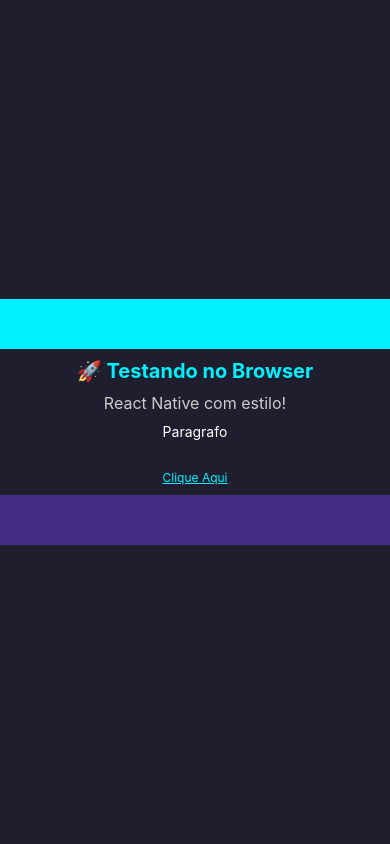
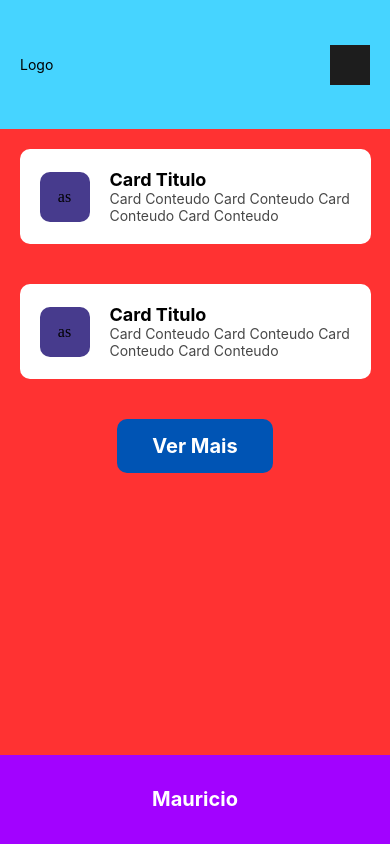
Before and after one commit to MauricioVazz/tutorial-react-native-expo, a React Native app: screen / in a window 390 px wide. Built offline with nearby package versions, Linux system fonts and the light colour scheme.

Commit message:
aprendizado de construcao

```diff
--- a/App.js
+++ b/App.js
@@ -1,62 +1,115 @@
-import { StatusBar } from 'expo-status-bar';
-import { StyleSheet, Text, View } from 'react-native';
+
+import { View, Text, StyleSheet } from 'react-native';
 
 export default function App() {
   return (
     <View style={styles.container}>
-      <View style={styles.box1}></View>
-      <Text style={styles.tituloPrincipal}>🚀 Testando no Browser</Text>
-      <Text style={styles.subTitulo}>React Native com estilo!</Text>
-      <Text style={styles.paragrafo}>Paragrafo</Text>
-      <Text style={styles.link}>Clique Aqui</Text>
-      <StatusBar style="auto" />
-      <View style={styles.box2}></View>
+      <View style={styles.header}>
+        <Text>Logo</Text>
+        <View style={styles.menu}></View>
+      </View>
+      <View style={styles.content}>
+        <View style={styles.card}>
+          <View style={styles.image}>as</View>
+          <View style={styles.text}>
+            <Text style={styles.cardText}>Card Titulo</Text>
+            <Text style={styles.cardText2}>Card Conteudo Card Conteudo Card Conteudo Card Conteudo</Text>
+          </View>
+        </View>
+        <View style={styles.card}>
+          <View style={styles.image}>as</View>
+          <View style={styles.text}>
+            <Text style={styles.cardText}>Card Titulo</Text>
+            <Text style={styles.cardText2}>Card Conteudo Card Conteudo Card Conteudo Card Conteudo</Text>
+          </View>
+        </View>
+        <View style={styles.botao}>
+          <Text style={styles.footerText}>Ver Mais</Text>
+        </View>
+      </View>
+      <View style={styles.footer}>
+        <Text style={styles.footerText}>Mauricio</Text>
+      </View>
     </View>
-  );
+  )
 }
 
 const styles = StyleSheet.create({
   container: {
+    backgroundColor: "#56ff46ff",
+    flex: 2,
+    justifyContent: "center",
+    alignItems: "center",
+  },
+  header: {
+    backgroundColor: "#46d4ffff",
     flex: 1,
-    backgroundColor: '#1e1e2f',
-    alignItems: 'center',
-    justifyContent: 'center',
-    padding: '20',
+    width: "100%",
+    justifyContent: "space-between",
+    alignItems: "center",
+    flexDirection: "row",
+    padding: 20,
   },
-  tituloPrincipal: {
-    fontSize: '20px',
-    fontWeight: 'bold',
-    color: '#00f2ff',
-    marginVertical: '10px',
+  content: {
+    backgroundColor: "#ff3232ff",
+    flex: 7,
+    width: "100%",
+    alignItems: "center",
   },
-  subTitulo: {
-    fontSize: '16px',
-    color: '#ccc',
+  menu: {
+    width: 40,
+    height: 40,
+    backgroundColor: "#1d1d1dff",
   },
-  paragrafo: {
-    fontSize: '14px',
-    color: '#fff',
-    marginVertical: '10px',
+  card: {
+    backgroundColor: "#ffffff",
+    borderRadius: 10,
+    padding: 20,
+    margin: 20,
+    flexDirection: "row",
+    alignItems: "center",
+    width: "90%",
   },
-  link: {
-    fontSize: '12px',
-    color: '#00f2ff',
-    textDecorationLine: 'underline',
-    marginTop: '20px',
-    cursor: 'pointer',
-    hover: {
-      color: '#00bfff',
-    },
-    marginVertical: '10px',
+  image: {
+    width: 50,
+    height: 50,
+    backgroundColor: "#473b8dff",
+    borderRadius: 10,
+    marginRight: 20,
+    justifyContent: "center",
+    alignItems: "center",
   },
-  box1: {
-    width: '100%',
-    height: 50,
-    backgroundColor: '#00f2ff',
+  text: {
+    flex: 1,
+    justifyContent: "center",
   },
-  box2: {
-    width: '100%',
-    height: 50,
-    backgroundColor: '#442c85ff',
+  cardText: {
+    fontSize: 18,
+    fontWeight: "bold",
   },
-});
+  cardText2: {
+    fontSize: 14,
+    color: "#474747ff",
+    flexWrap: "wrap",
+  },
+  botao: {
+    backgroundColor: "#0054b4ff",
+    padding: 15,
+    borderRadius: 10,
+    marginTop: 20,
+    width: "40%",
+    alignItems: "center",
+  },
+  footer: {
+    flex: 1,
+    backgroundColor: '#a202ffff',
+    width: "100%",
+    justifyContent: "center",
+    alignItems: "center",
+  },
+  footerText: {
+    color: "#ffffff",
+    fontSize: 20,
+    fontWeight: "bold",
+  }
+})
```
Also changed, not shown: 1 other file (tests, documents, lock files or other folders).
